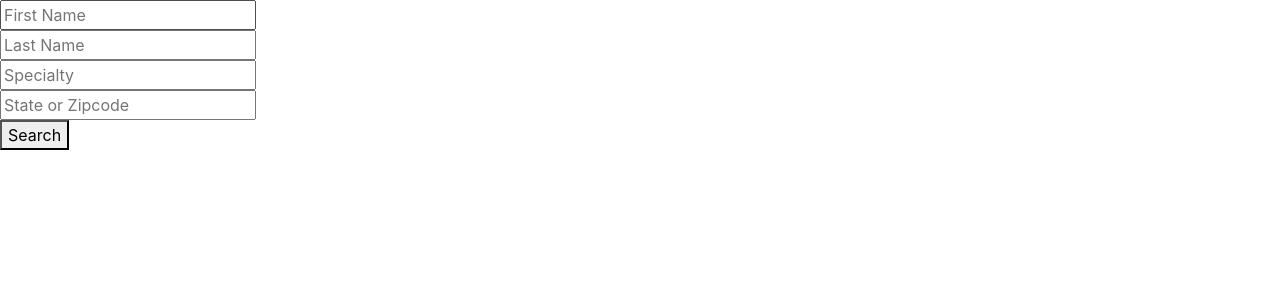
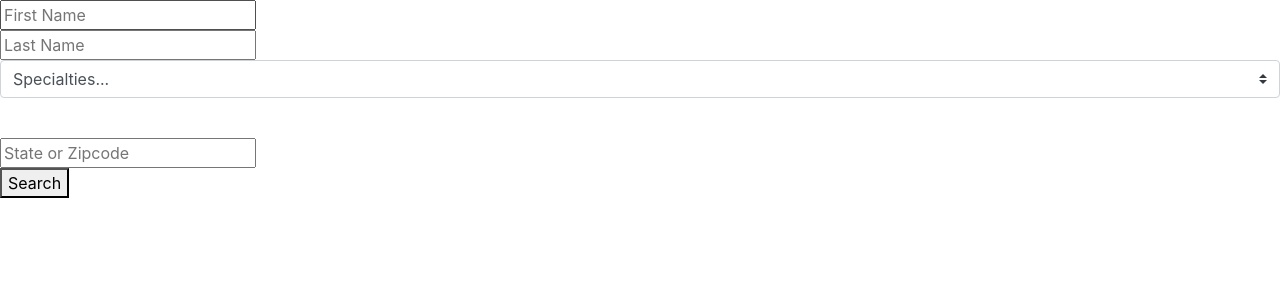
Before and after one commit to satinder042890/empowerment, a React (Create React App) app in the folder client/: page /safety/1 in a window 1280 px wide. Shown: the top 300 px of the page. Built offline with nearby package versions, Linux system fonts and the light colour scheme.

Commit message:
function added

```diff
--- a/client/src/components/SafetyTips/index.js
+++ b/client/src/components/SafetyTips/index.js
@@ -27,7 +27,19 @@ class Health extends Component {
 
           <br></br>
 
-          <input type="text" placeholder="Specialty" value={this.state.specialty.toLowerCase()} onChange= {b => this.updateSpecialty(b)} />
+          <div class="input-group mb-3">
+          {/* <div class="input-group-prepend">
+            <label class="input-group-text" for="inputGroupSelect01">Specialties</label>
+          </div> */}
+        <select class="custom-select" id="inputGroupSelect01" value={this.state.specialty} onChange= {b => this.updateSpecialty(b)}>
+          <option selected>Specialties...</option>
+          <option value="massage-therapy">Massage Therapy</option>
+          <option value="dentist">Dentist</option>
+          <option value="3">Three</option>
+        </select>
+        </div>
+
+          {/* <input type="text" placeholder="Specialty" value={this.state.specialty.toLowerCase()} onChange= {b => this.updateSpecialty(b)} /> */}
 
 
           <br></br>
```
